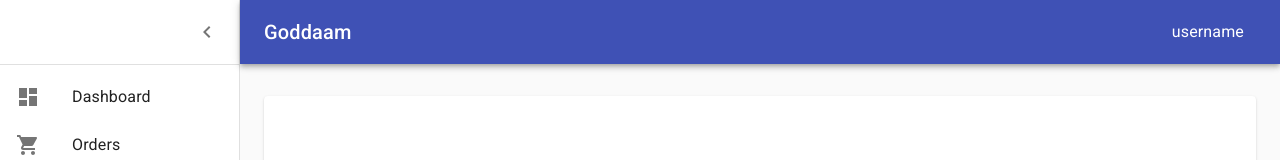
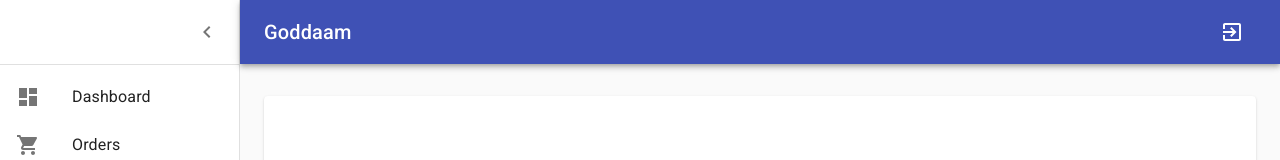
Before and after one commit to sheikh-sadik-vst-au4/Onion, a React (Create React App) app in the folder client/: page /home in a window 1280 px wide. Shown: the top 160 px of the page. Built offline with nearby package versions, Linux system fonts and the light colour scheme; sample sign-in values are in the browser's storage.

Commit message:
[goodam-4]:logout button implement

```diff
--- a/client/src/_router.js
+++ b/client/src/_router.js
@@ -3,12 +3,13 @@ import { BrowserRouter, Switch, Route, Redirect } from "react-router-dom";
 import Login from "./pages/Login";
 import app from "./Appbasic";
 import Home from './pages/Home';
-
+import Logout from './pages/Logout';
 const Content = () => (
   <div>
     <BrowserRouter>
       <Switch>
         <Route exact path="/" component={Login} />
+        <Route exact path="/logout" component={Logout} />
         <RequiresAuthentication path="/home" component={Home} />
       </Switch>
     </BrowserRouter>
--- a/client/src/component/AppHeader/index.js
+++ b/client/src/component/AppHeader/index.js
@@ -3,6 +3,8 @@ import clsx from 'clsx';
 import { makeStyles } from '@material-ui/core/styles';
 import { AppBar, Toolbar, Typography, IconButton } from '@material-ui/core';
 import MenuIcon from '@material-ui/icons/Menu';
+import ExitToAppIcon from '@material-ui/icons/ExitToApp';
+import { Link } from 'react-router-dom';
 
 const drawerWidth = 240;
 const useStyles = makeStyles((theme) => ({
@@ -63,7 +65,7 @@ const useStyles = makeStyles((theme) => ({
 }));
 
 
-const Header = ({ open, handleDrawerOpen }) => {
+const Header = ({ open, handleDrawerOpen, handleLogout }) => {
     const classes = useStyles();
     return (
         <AppBar position="absolute" className={clsx(classes.appBar, open && classes.appBarShift)}>
@@ -80,12 +82,11 @@ const Header = ({ open, handleDrawerOpen }) => {
                 <Typography component="h1" variant="h6" color="inherit" noWrap className={classes.title}>
                     Goddaam
           </Typography>
-                <IconButton color="inherit">
-                    <Typography variant="subtitle1" color="inherit" noWrap className={classes.title}>
-                        username
-          </Typography>
-                </IconButton>
-
+                <Link to="/logout" style={{ color: "inherit" }}>
+                    <IconButton color="inherit">
+                        <ExitToAppIcon></ExitToAppIcon>
+                    </IconButton>
+                </Link>
             </Toolbar>
         </AppBar>
     );
--- a/client/src/pages/Home/index.js
+++ b/client/src/pages/Home/index.js
@@ -1,9 +1,12 @@
 import React, { Component } from 'react';
 import CssBaseline from '@material-ui/core/CssBaseline';
-import { Container, Box,Grid,Paper } from '@material-ui/core'
+import { Container, Box, Grid, Paper } from '@material-ui/core'
+import { Redirect } from 'react-router-dom';
+
 import Copyright from '../../component/AppFooter'
 import Header from '../../component/AppHeader';
 import Sidebar from '../../component/AppSidebar';
+import app from '../../Appbasic';
 import './index.css'
 
 class Dashboard extends Component {
@@ -21,11 +24,16 @@ class Dashboard extends Component {
         })
     };
 
+    handleLogout = () => {
+        app.removeToken();
+        return <Redirect to="/"></Redirect>
+    }
+
     render() {
         return (
             <div className="root">
                 <CssBaseline />
-                <Header handleDrawerOpen={this.handleDrawerOpen} open={this.state.open} />
+                <Header handleLogout={this.handleLogout} handleDrawerOpen={this.handleDrawerOpen} open={this.state.open} />
                 <Sidebar handleDrawerClose={this.handleDrawerClose} open={this.state.open} />
                 <main className="content">
                     <div className="appBarSpacer" />
--- /dev/null
+++ b/client/src/pages/Logout/index.js
@@ -0,0 +1,12 @@
+import React from 'react';
+import { Redirect } from 'react-router-dom';
+import app from '../../Appbasic';
+
+const LogOut = () => {
+    app.removeToken();
+    return (
+        <Redirect to="/"></Redirect>
+    );
+}
+
+export default LogOut;
```
Lines whose indentation alone changed are shown as unchanged.
